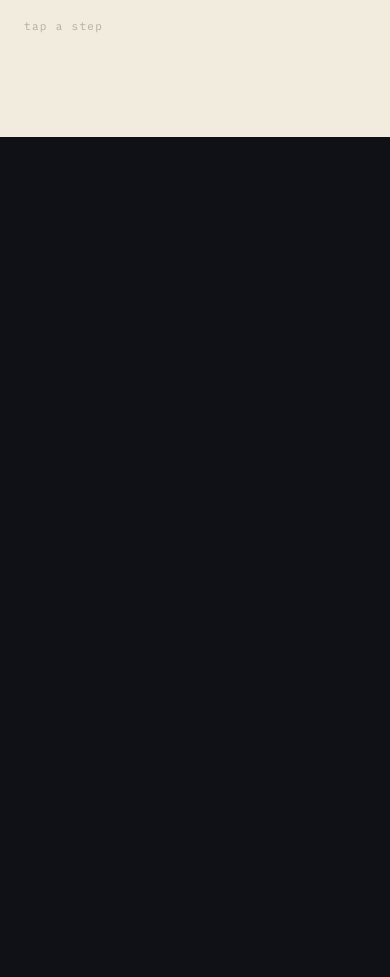
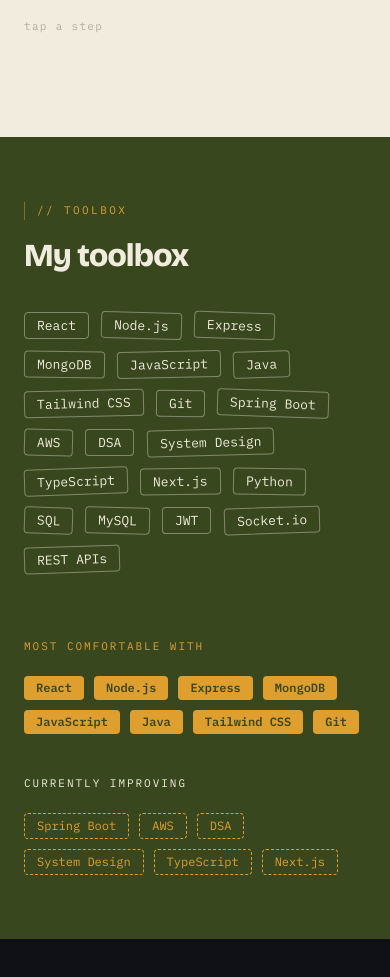
Before and after one commit to Hemant-Mhalsekar/Hemant-Portfolio, a React (Vite) app: page / in a window 390 px wide. Shown: the part 7220-8197 px from the top of the page. Built offline with nearby package versions, Linux system fonts and the light colour scheme.

Commit message:
Added a section called toolbox

```diff
--- a/src/App.jsx
+++ b/src/App.jsx
@@ -11,6 +11,7 @@
 import WhatIBuild from './sections/WhatIBuild';
 import SelectedWork from './sections/SelectedWork';
 import HowIBuild from './sections/HowIBuild';
+import Toolbox from './sections/Toolbox';
 import Contact from './sections/Contact';
 import CursorGlow from './components/CursorGlow';
 import SmoothScroll from './components/SmoothScroll';
@@ -26,6 +27,7 @@
         <WhatIBuild />
         <SelectedWork />
         <HowIBuild />
+        <Toolbox />
         <About />
         <Skills />
         <Projects />
--- /dev/null
+++ b/src/sections/Toolbox.jsx
@@ -0,0 +1,176 @@
+import React, { useRef, useEffect, useState } from 'react';
+
+const PREFERS_REDUCED =
+  typeof window !== 'undefined' &&
+  window.matchMedia('(prefers-reduced-motion: reduce)').matches;
+
+const ALL_TOOLS = [
+  'React', 'Node.js', 'Express', 'MongoDB', 'JavaScript', 'Java', 'Tailwind CSS',
+  'Git', 'Spring Boot', 'AWS', 'DSA', 'System Design', 'TypeScript', 'Next.js',
+  'Python', 'SQL', 'MySQL', 'JWT', 'Socket.io', 'REST APIs'
+];
+
+const COMFORTABLE = [
+  'React', 'Node.js', 'Express', 'MongoDB', 'JavaScript', 'Java', 'Tailwind CSS', 'Git'
+];
+
+const IMPROVING = [
+  'Spring Boot', 'AWS', 'DSA', 'System Design', 'TypeScript', 'Next.js'
+];
+
+// Pseudo-random consistent rotation between -2 and 2 degrees
+const getRotation = (index) => {
+  return (Math.sin(index * 13.5) * 2).toFixed(1);
+};
+
+const Toolbox = () => {
+  const sectionRef = useRef(null);
+  const [isVisible, setIsVisible] = useState(PREFERS_REDUCED);
+
+  useEffect(() => {
+    if (PREFERS_REDUCED || !sectionRef.current) return;
+
+    const observer = new IntersectionObserver(
+      ([entry]) => {
+        if (!entry.isIntersecting) return;
+        setIsVisible(true);
+        observer.disconnect();
+      },
+      { threshold: 0.1 }
+    );
+
+    observer.observe(sectionRef.current);
+    return () => observer.disconnect();
+  }, []);
+
+  const fadeUp = (delay, duration = 550, ty = 20) => ({
+    opacity:    isVisible ? 1 : 0,
+    transform:  isVisible ? 'translateY(0)' : `translateY(${ty}px)`,
+    transition: PREFERS_REDUCED
+      ? 'none'
+      : `opacity ${duration}ms ease ${delay}ms, transform ${duration}ms ease ${delay}ms`,
+  });
+
+  return (
+    <section
+      id="toolbox"
+      ref={sectionRef}
+      className="bg-[#39471F]"
+    >
+      <div className="container-max px-6 sm:px-10 lg:px-16 py-16 sm:py-20 lg:py-24">
+
+        {/* ── Top Block: Eyebrow + Heading ────────────────────────────────────────── */}
+        <div className="mb-10 sm:mb-12">
+          {/* Eyebrow */}
+          <div
+            className="flex items-center gap-3 mb-5"
+            style={fadeUp(0, 500, 16)}
+          >
+            <span aria-hidden="true" className="flex-shrink-0 w-px h-[18px] bg-[#DE9F2E]/45" />
+            <p
+              className="text-[11px] text-[#DE9F2E] tracking-[0.22em] uppercase"
+              style={{ fontFamily: "'IBM Plex Mono', monospace" }}
+            >
+              // toolbox
+            </p>
+          </div>
+
+          {/* Heading */}
+          <h2
+            className="font-black leading-[1.0] tracking-tight text-[#F1ECDD]"
+            style={{
+              fontFamily: "'Bricolage Grotesque', sans-serif",
+              fontSize:   'clamp(2rem, 3.5vw, 2.5rem)',
+              ...fadeUp(100, 550, 20),
+            }}
+          >
+            My toolbox
+          </h2>
+        </div>
+
+        {/* ── Full Tag Cloud ──────────────────────────────────────────────────────── */}
+        <div className="flex flex-wrap gap-3 sm:gap-4 mb-16 sm:mb-20">
+          {ALL_TOOLS.map((tool, i) => {
+            const rot = getRotation(i);
+            const delay = 150 + i * 40; // Base delay + stagger
+
+            return (
+              <div
+                key={`cloud-${tool}`}
+                style={{
+                  opacity:    isVisible ? 1 : 0,
+                  transform:  isVisible ? `scale(1) rotate(${rot}deg)` : `scale(0.9) rotate(${rot}deg)`,
+                  transition: PREFERS_REDUCED
+                    ? 'none'
+                    : `opacity 300ms ease ${delay}ms, transform 300ms ease ${delay}ms`,
+                }}
+              >
+                <span
+                  className="inline-block px-3 py-1.5 border border-[#F1ECDD]/40 text-[#F1ECDD] rounded-[4px] whitespace-nowrap"
+                  style={{
+                    fontFamily: "'IBM Plex Mono', monospace",
+                    fontSize:   '13px',
+                    lineHeight: 1,
+                  }}
+                >
+                  {tool}
+                </span>
+              </div>
+            );
+          })}
+        </div>
+
+        {/* ── Callout Blocks ──────────────────────────────────────────────────────── */}
+        {/* They fade in after the tag cloud stagger finishes (~ 150 + 20*40 = 950ms) */}
+        <div className="grid grid-cols-1 md:grid-cols-2 gap-10 sm:gap-14">
+
+          {/* Block 1: Most comfortable with */}
+          <div style={fadeUp(1000, 500, 16)}>
+            <p
+              className="text-[#DE9F2E] tracking-[0.18em] uppercase mb-5"
+              style={{ fontFamily: "'IBM Plex Mono', monospace", fontSize: '11px' }}
+            >
+              MOST COMFORTABLE WITH
+            </p>
+            <div className="flex flex-wrap gap-2.5">
+              {COMFORTABLE.map(tool => (
+                <span
+                  key={`comfort-${tool}`}
+                  className="px-3 py-1.5 bg-[#DE9F2E] text-[#39471F] rounded-[4px] font-semibold whitespace-nowrap"
+                  style={{ fontFamily: "'IBM Plex Mono', monospace", fontSize: '12px', lineHeight: 1 }}
+                >
+                  {tool}
+                </span>
+              ))}
+            </div>
+          </div>
+
+          {/* Block 2: Currently improving */}
+          <div style={fadeUp(1100, 500, 16)}>
+            <p
+              className="text-[#F1ECDD] tracking-[0.18em] uppercase mb-5"
+              style={{ fontFamily: "'IBM Plex Mono', monospace", fontSize: '11px' }}
+            >
+              CURRENTLY IMPROVING
+            </p>
+            <div className="flex flex-wrap gap-2.5">
+              {IMPROVING.map(tool => (
+                <span
+                  key={`improve-${tool}`}
+                  className="px-3 py-1.5 border border-dashed border-[#DE9F2E] text-[#DE9F2E] rounded-[4px] whitespace-nowrap"
+                  style={{ fontFamily: "'IBM Plex Mono', monospace", fontSize: '12px', lineHeight: 1 }}
+                >
+                  {tool}
+                </span>
+              ))}
+            </div>
+          </div>
+
+        </div>
+
+      </div>
+    </section>
+  );
+};
+
+export default Toolbox;
```
